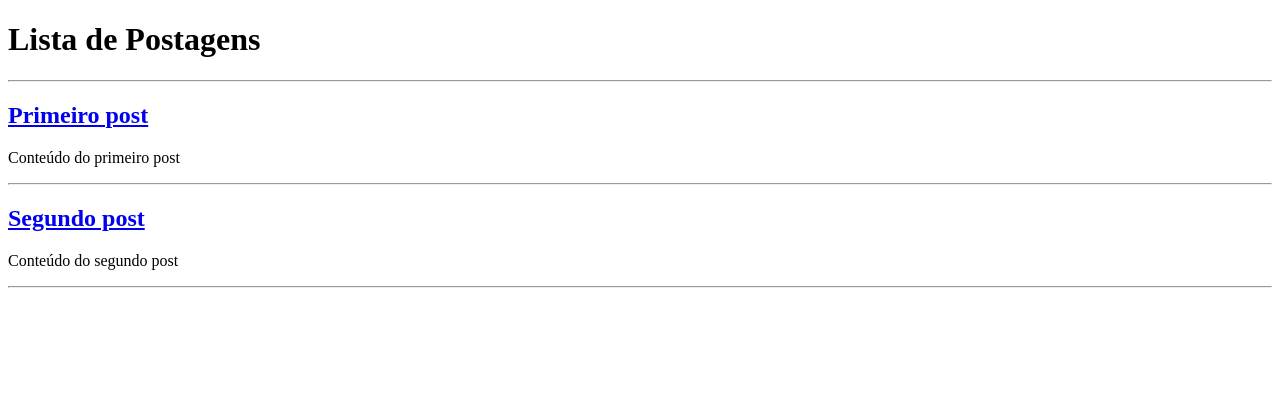
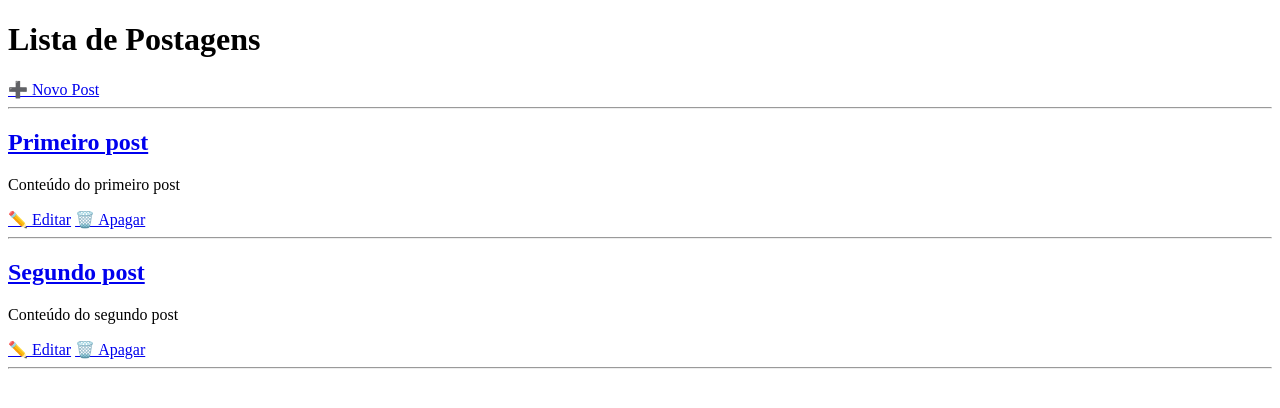
Before and after one commit to Andre585256/projeto_univesp, a Flask app: page / in a window 1280 px wide. Shown: the top 408 px of the page. Run offline with Flask 3, Linux system fonts and the light colour scheme.

Commit message:
corrigir links dos posts

```diff
--- a/templates/index.html
+++ b/templates/index.html
@@ -7,16 +7,23 @@
 
 <h1>Lista de Postagens</h1>
 
+<a href="/novo">➕ Novo Post</a>
+
 <hr>
 
 {% for post in posts %}
+
     <h2>
         <a href="/post/{{ loop.index0 }}">{{ post.titulo }}</a>
     </h2>
 
     <p>{{ post.conteudo }}</p>
 
+    <a href="/editar/{{ loop.index0 }}">✏️ Editar</a>
+    <a href="/apagar/{{ loop.index0 }}">🗑️ Apagar</a>
+
     <hr>
+
 {% endfor %}
 
 </body>
```
Lines whose indentation alone changed are shown as unchanged.
